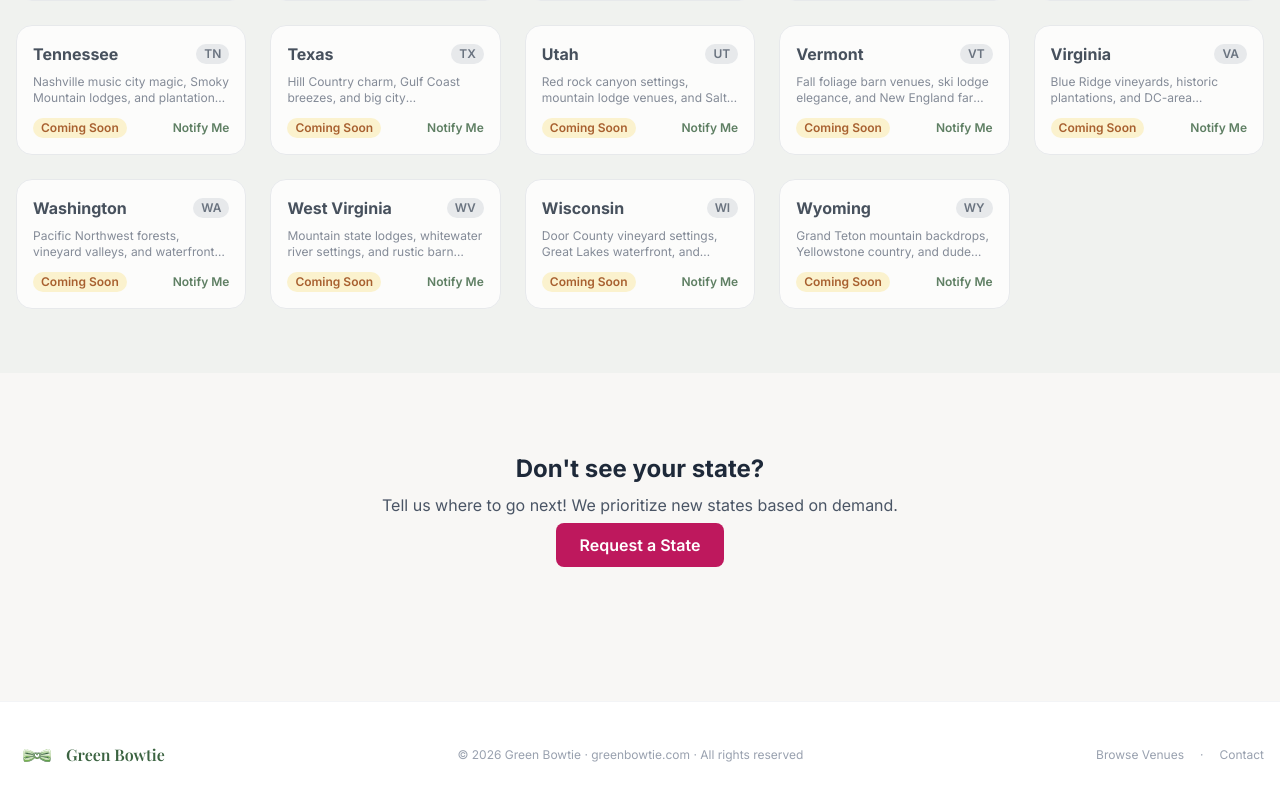
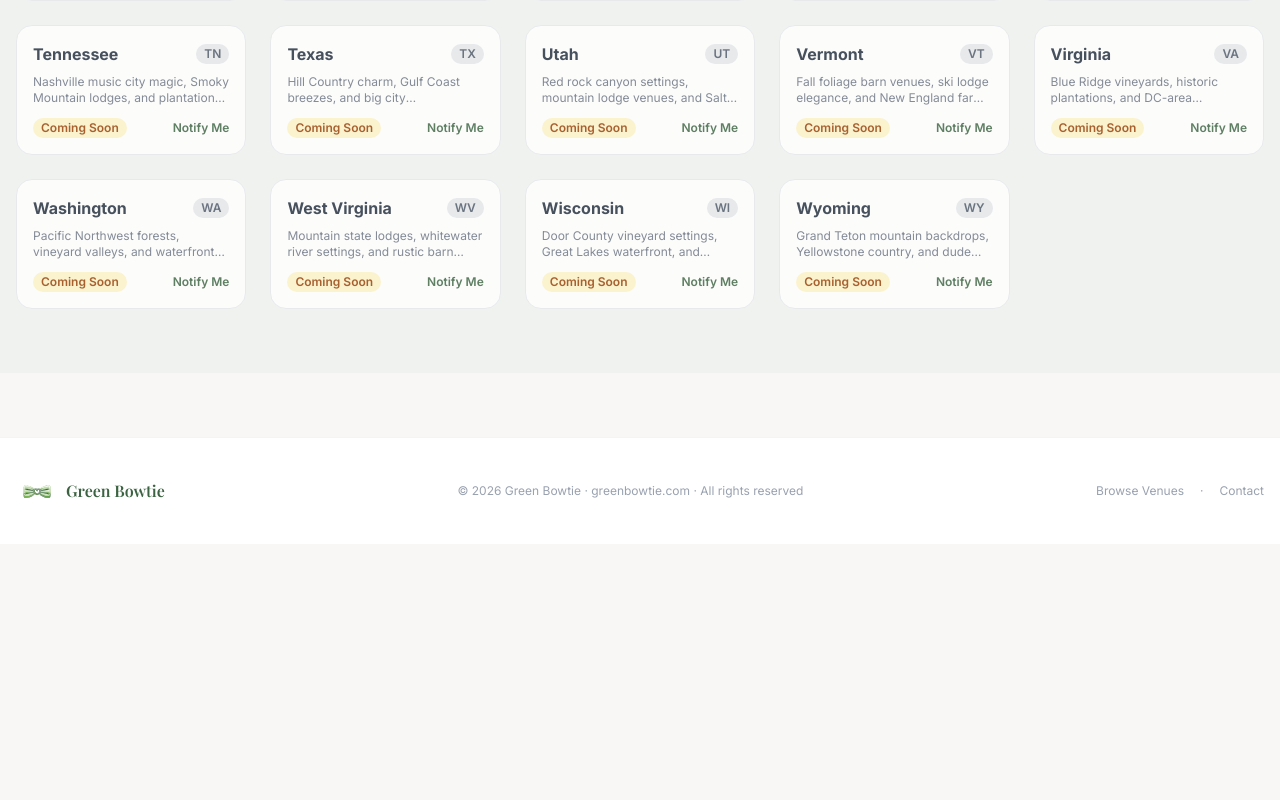
Before and after one commit to managerofinfiniteminds/wedding-venues, a Next.js app: page /venues in a window 1280 px wide. Shown: the part 2440-3240 px from the top of the page. After the commit the page ends 2984 px from the top, so only its background shows below. Built offline with nearby package versions, Linux system fonts and the light colour scheme; no server answers; the database is empty.

Commit message:
remove bottom CTA section from venues hub

```diff
--- a/src/app/venues/page.tsx
+++ b/src/app/venues/page.tsx
@@ -87,17 +87,7 @@ export default async function VenuesHubPage() {
         </section>
       )}
 
-      {/* Bottom CTA */}
-      <section className="py-20 text-center">
-         <div className="max-w-xl mx-auto px-4">
-            <h3 className="text-2xl font-bold text-gray-800 mb-2">Don't see your state?</h3>
-            <p className="text-gray-600 mb-4">Tell us where to go next! We prioritize new states based on demand.</p>
-            <a href="mailto:hello@greenbowtie.com?subject=Green Bowtie Expansion Request"
-               className="bg-[#be185d] text-white font-semibold px-6 py-3 rounded-lg hover:bg-opacity-90 transition-colors">
-                Request a State
-            </a>
-         </div>
-      </section>
+
 
     </div>
   );
```
